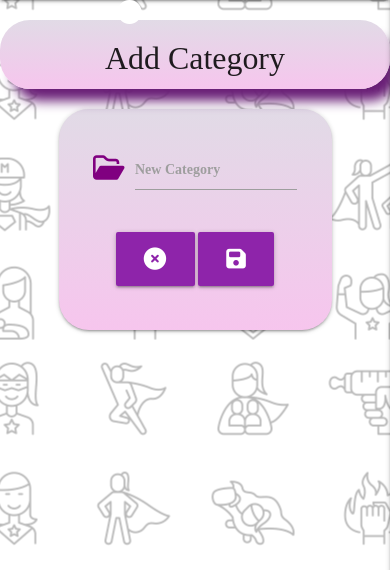
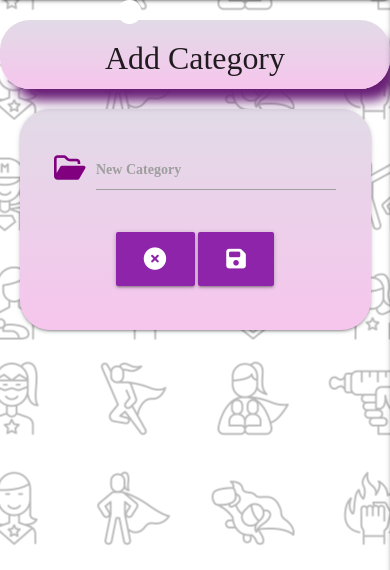
Before and after one commit to AgyLuczak/MUM-S-TO-DO-LIST, a Flask app: page /add_category in a window 390 px wide. Shown: the part 56-626 px from the top of the page. Run offline with Flask 3, Linux system fonts and the light colour scheme; some libraries are stand-ins or nearby versions; some web fonts are replaced.

Commit message:
Add media query for add-containers

```diff
--- a/static/css/style.css
+++ b/static/css/style.css
@@ -116,4 +116,8 @@ nav .brand-logo {
 
         font-size: 2.0rem;
     }
+
+    .container-add-todo {
+        max-width: 90%;
+    }
 }
```
